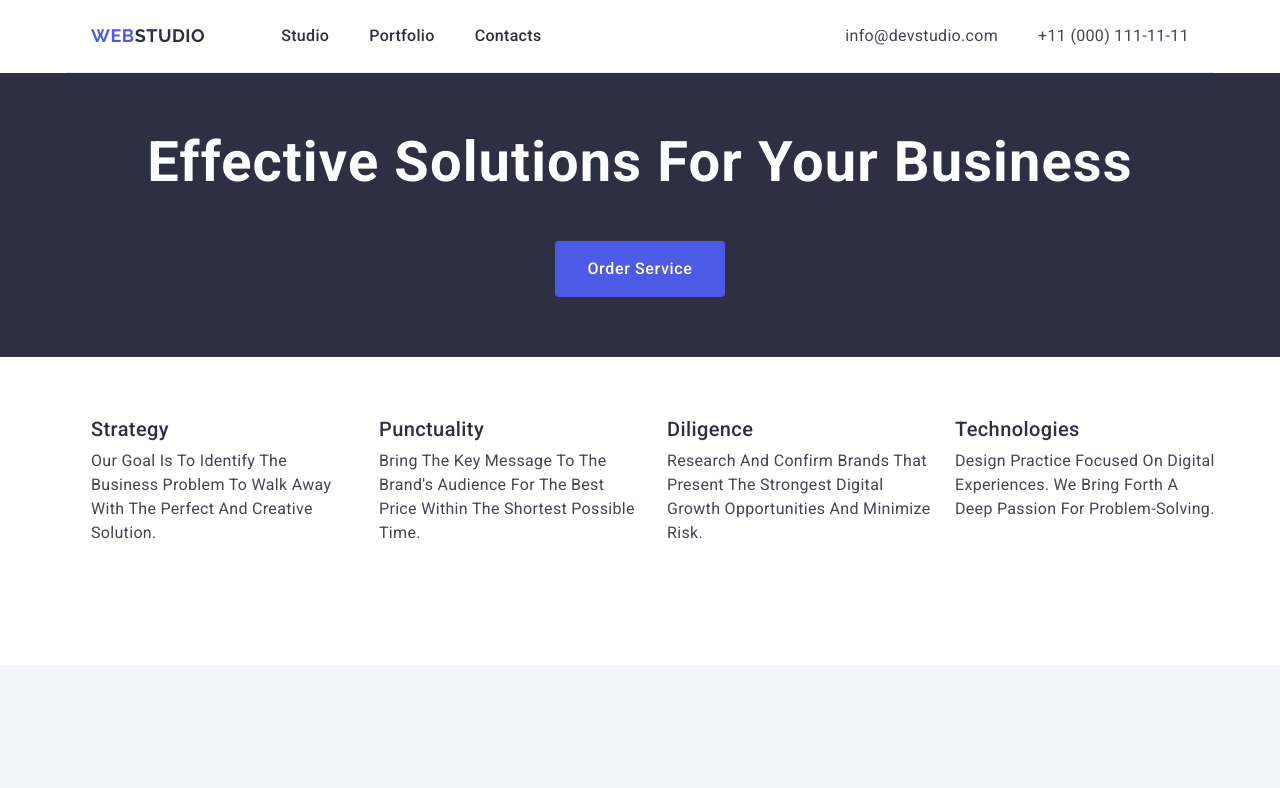
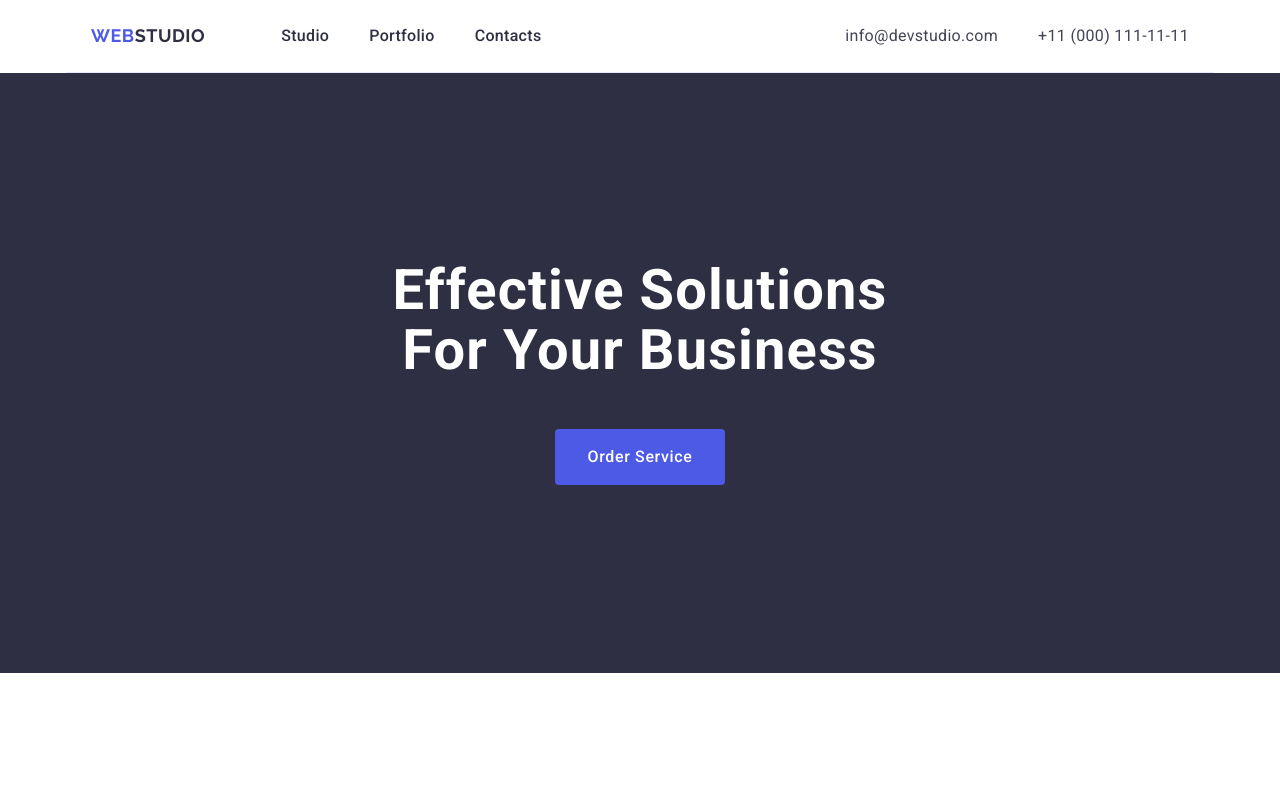
Before and after one commit to Anton1256/goit-markup-hw-03, a plain HTML site: page index.html in a window 1280 px wide. Shown: the top 788 px of the page. Drawn offline with nearby package versions, Linux system fonts and the light colour scheme.

Commit message:
fix first & two section

```diff
--- a/css/styles.css
+++ b/css/styles.css
@@ -136,8 +136,7 @@ footer {
 
 .solutions {
   background-color: #2e2f42;
-  padding-top: 60px;
-  padding-bottom: 60px;
+  padding: 188px 0;
   display: flex;
   text-align: center;
 }
@@ -157,6 +156,7 @@ footer {
   color: #fff;
   text-transform: capitalize;
   margin-bottom: 48px;
+  max-width: 496px;
 }
 
 .solutions-button {
@@ -168,6 +168,9 @@ footer {
   font-family: "Roboto", sans-serif;
   padding: 16px 32px;
   border-radius: 4px;
+  display: block;
+  min-width: 169px;
+  margin: 0 auto;
 }
 
 .solutions-button:hover,
@@ -176,12 +179,11 @@ footer {
 }
 
 .goal {
-  padding-top: 60px;
-  padding-bottom: 60px;
+  padding: 120px 0;
 }
 
 .goal-features {
-  display: none;
+  visibility: hidden;
 }
 
 .goal-list {
--- a/index.html
+++ b/index.html
@@ -79,7 +79,7 @@
                 within the shortest possible time.
               </p>
             </li>
-            <li>
+            <li class="goal-item-list">
               <h3 class="goal-title">Diligence</h3>
               <p class="goal-action">
                 Research and confirm brands that present the strongest digital
```
